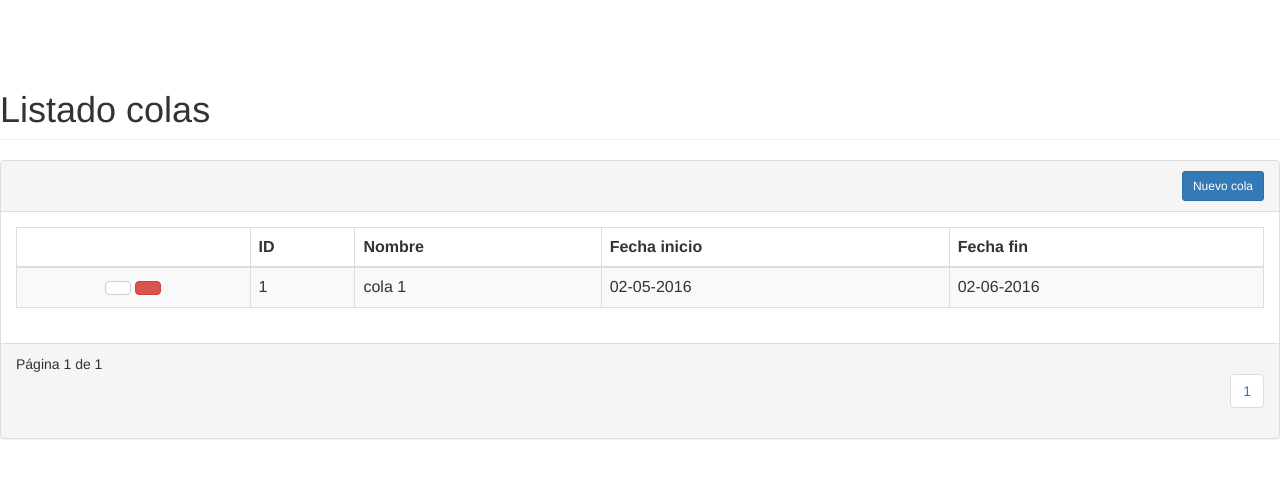
After one commit to jdanielsv/Gestion-De-Colas, a PHP site: template view/cola/colaMostrar.php in a window 1280 px wide. The commit adds this page. Shown: the top 478 px of the page. Run offline with PHP 8.4, Linux system fonts and the light colour scheme; the template is opened without the code that fills it, so the values that code supplies are empty.

Commit message:
cambiadas url relativas -creado view colas -cambiado view listado usuarios

```diff
--- /dev/null
+++ b/view/cola/colaMostrar.php
@@ -0,0 +1,85 @@
+<h1 class="page-header">Listado colas</h1>
+<div class="row">
+    <div class="col-md-12">
+
+        <div class="panel panel-default panel-table">
+            <div class="panel-heading">
+                <div class="row">
+                    <div class="col col-xs-6">
+                    </div>
+                    <div class="col col-xs-6 text-right">
+                        <button type="button" class="btn btn-sm btn-primary btn-create" data-toggle="modal" data-target="#myModal">Nuevo cola</button>
+                    </div>
+                </div>
+            </div>
+            <div class="panel-body">
+                <table class="table table-striped table-bordered table-list">
+                    <thead>
+                        <tr>
+                            <th><em class="fa fa-cog"></em></th>
+                            <th class="hidden-xs">ID</th>
+                            <th>Nombre</th>
+                            <th>Fecha inicio</th>
+                            <th>Fecha fin</th>
+                        </tr>
+                    </thead>
+                    <tbody>
+                        <tr>
+                            <td align="center">
+                                <a class="btn btn-default"><em class="fa fa-pencil"></em></a>
+                                <a class="btn btn-danger"><em class="fa fa-trash"></em></a>
+                            </td>
+                            <td class="hidden-xs">1</td>
+                            <td>cola 1</td>
+                            <td>02-05-2016</td>
+                            <td>02-06-2016</td>
+                        </tr>
+                    </tbody>
+                </table>
+
+            </div>
+            <div class="panel-footer">
+                <div class="row">
+                    <div class="col col-xs-4">Página 1 de 1
+                    </div>
+                    <div class="col col-xs-8">
+                        <ul class="pagination hidden-xs pull-right">
+                            <li><a href="#">1</a></li>
+                        </ul>
+                        <ul class="pagination visible-xs pull-right">
+                            <li><a href="#">«</a></li>
+                            <li><a href="#">»</a></li>
+                        </ul>
+                    </div>
+                </div>
+            </div>
+        </div>
+
+    </div>
+</div>
+
+
+
+
+
+
+
+<!-- Ventana emergente -->
+
+<!--<div class="modal fade" id="myModal" tabindex="-1" role="dialog" aria-labelledby="myModalLabel">
+    <div class="modal-dialog" role="document">
+        <div class="modal-content">
+            <div class="modal-header">
+                <button type="button" class="close" data-dismiss="modal" aria-label="Close"><span aria-hidden="true">&times;</span></button>
+                <h4 class="modal-title" id="myModalLabel">Modal title</h4>
+            </div>
+            <div class="modal-body">
+                ...
+            </div>
+            <div class="modal-footer">
+                <button type="button" class="btn btn-default" data-dismiss="modal">Close</button>
+                <button type="button" class="btn btn-primary">Save changes</button>
+            </div>
+        </div>
+    </div>
+</div>-->
```
Also changed, not shown: index.php (+5 -23 lines), view/usuario/usuarioInsertar.php (deleted, +0 -23 lines), view/usuario/usuarioMostrar.php (+44 -0 lines), view/usuario/usuarioActualizar.html (deleted), view/usuario/usuarioBorrar.html (deleted).
